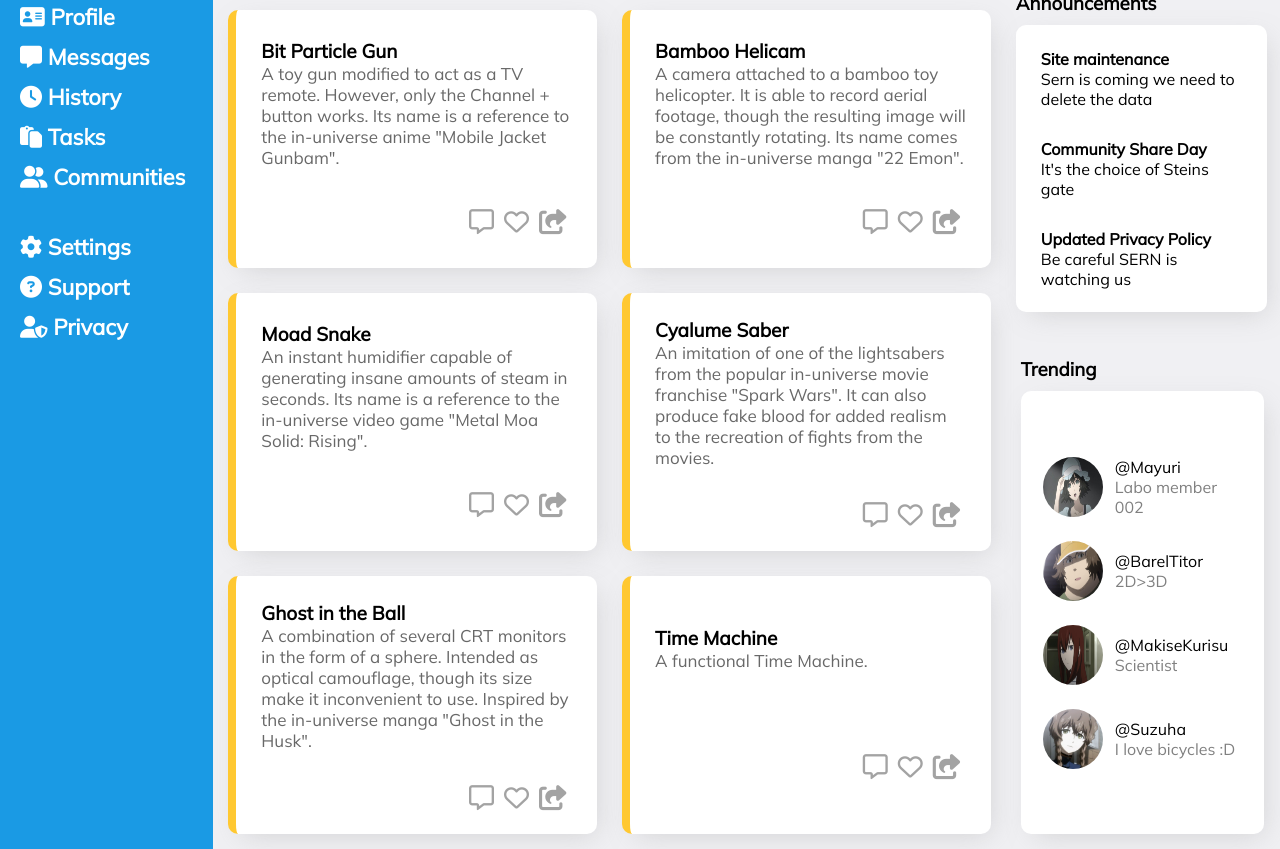
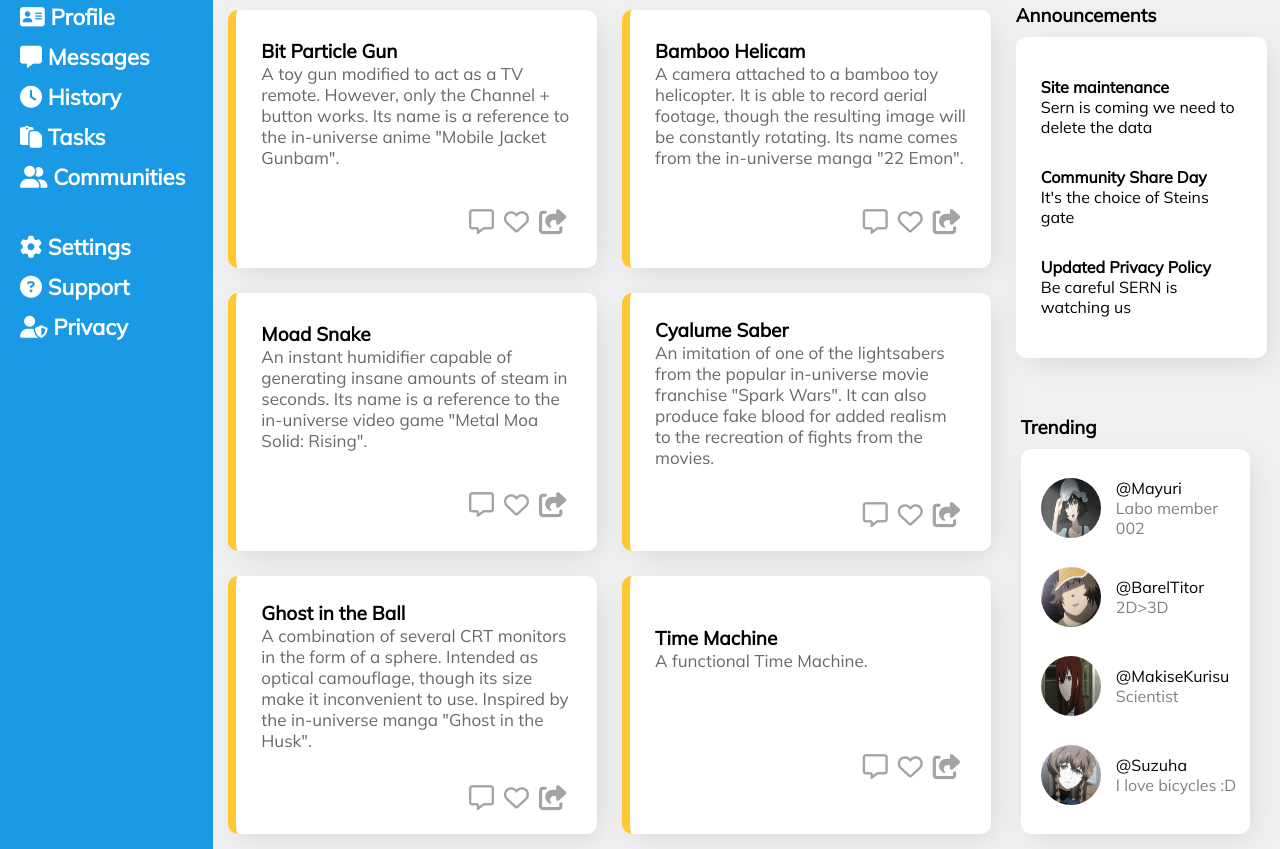
Before and after one commit to Issei20/Dashboard-page-css, a plain HTML site: page index.html in a window 1280 px wide. Shown: the part 169-1018 px from the top of the page. Drawn offline with Linux system fonts and the light colour scheme.

Commit message:
edit trending

```diff
--- a/content.css
+++ b/content.css
@@ -147,23 +147,21 @@
 
 .trending-wrap > div {
     display: flex;
-    gap: 12px;
     justify-content: center;
     align-items: center;
-    padding: 2px;
+    margin-left: 20px;
+    gap: 15px;
+
 }
 
 .trending-wrap {
     display: flex;
     flex-direction: column;
     align-items: flex-start;
-    justify-content: center;
-    gap: 20px;
-    width: 80%;
-    height: 90%;
-    padding: 40px;
+    justify-content: space-evenly;
+    width: 90%;
+    height: 100%;
     background-color: white;
-    padding: 20px;
     border-radius: 10px;
     box-shadow: 6px 8px 28px -8px rgba(148,148,148,0.34);
 
```
